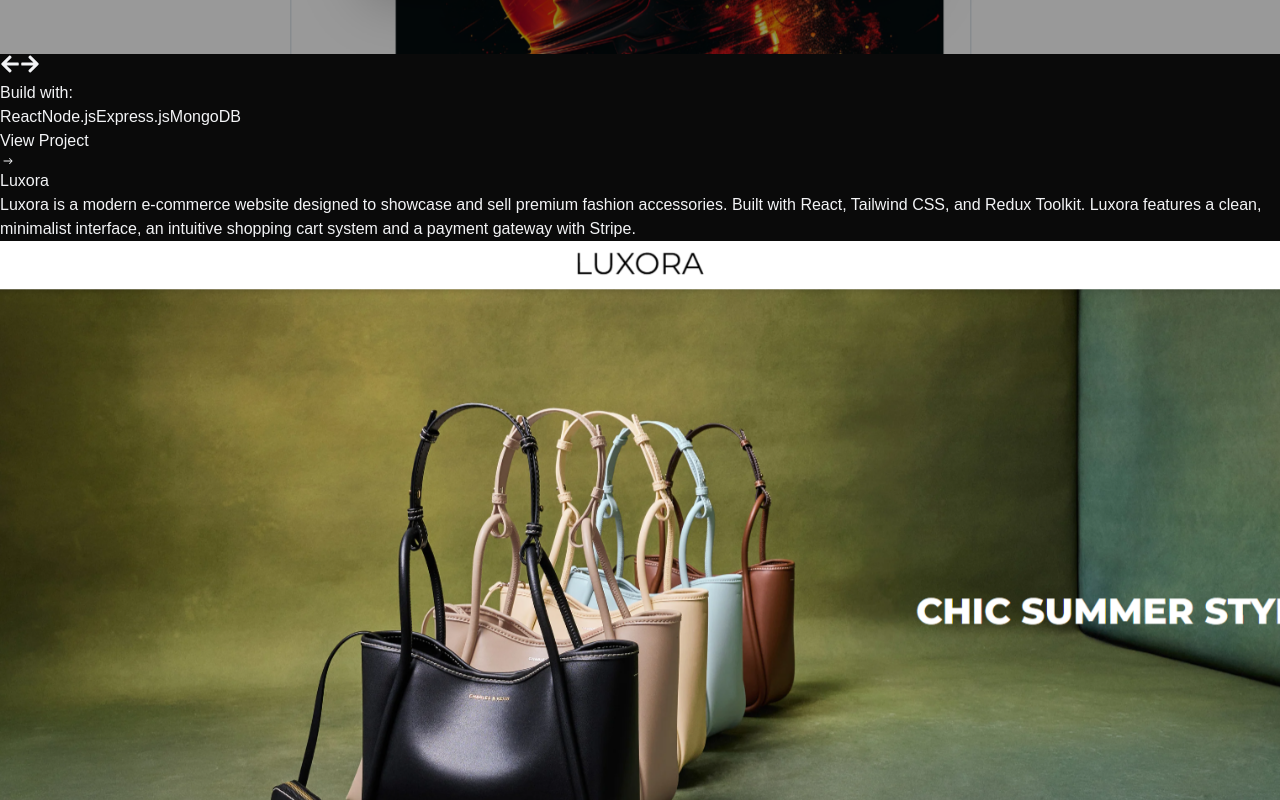
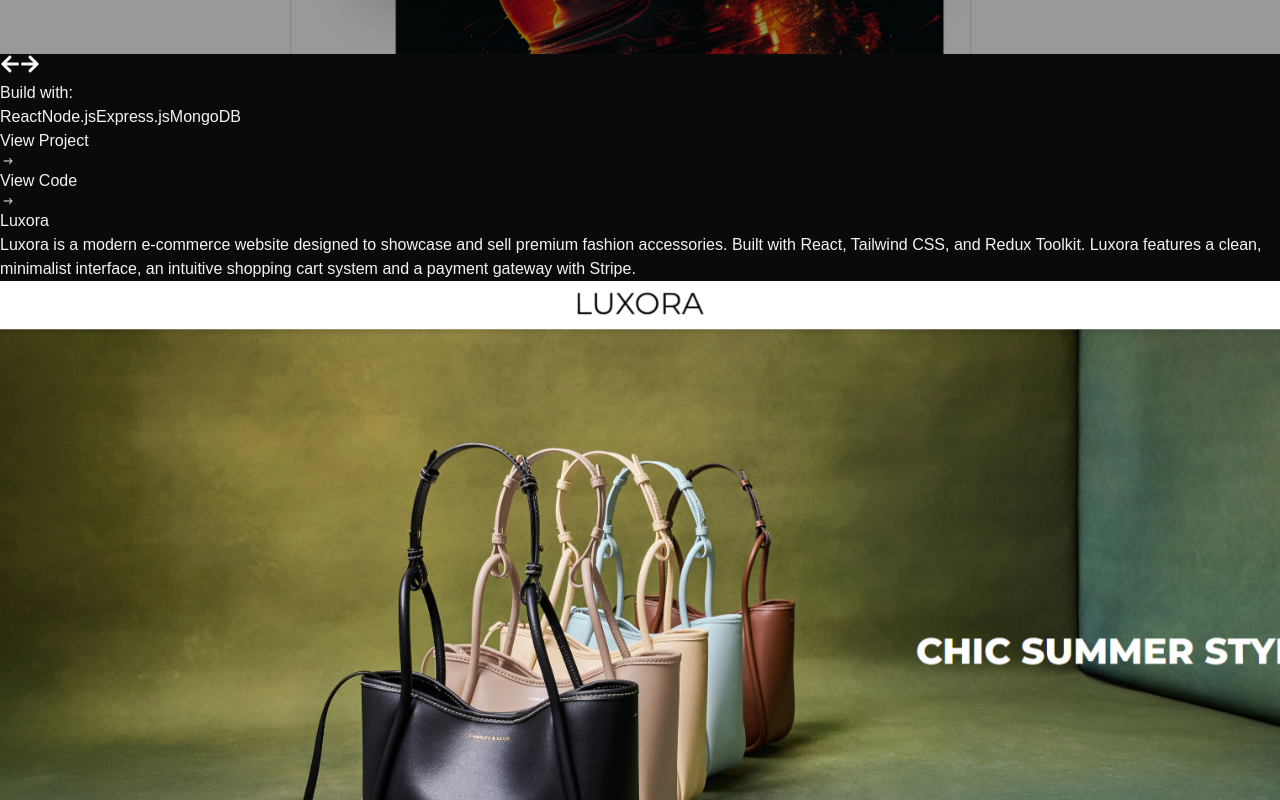
Before and after one commit to codewilson64/wilsonportfolio, a React (Vite) app: page / in a window 1280 px wide. Shown: the part 2520-3320 px from the top of the page. Built offline with nearby package versions, Linux system fonts and the light colour scheme.

Commit message:
add code link to the projects

```diff
--- a/src/components/sections/Projects.jsx
+++ b/src/components/sections/Projects.jsx
@@ -50,6 +50,7 @@ const Projects = () => {
                 }
               </div>
 
+              <div className='flex items-center gap-6'>
                 <div className='flex items-center justify-between'>
                   <a
                     href="https://chatgram-jrfg.onrender.com/"
@@ -61,6 +62,20 @@ const Projects = () => {
                     <IoIosArrowRoundForward className='text-blue-400'/>
                   </div>
                   </a>
+                </div>
+
+                <div className='flex items-center justify-between'>
+                  <a
+                    href="https://github.com/codewilson64/socialmedia"
+                    target="_blank"
+                    className='text-blue-400 hover:text-blue-300 transition-colors my-4'
+                  >
+                  <div className='flex items-center gap-1'>
+                    <p>View Code</p>
+                    <IoIosArrowRoundForward className='text-blue-400'/>
+                  </div>
+                  </a>
+                </div>
               </div>
             </div>
 
@@ -85,6 +100,7 @@ const Projects = () => {
                 }
               </div>
 
+              <div className='flex items-center gap-6'>
                 <div className='flex items-center justify-between'>
                   <a
                     href="https://luxorastore.vercel.app/"
@@ -96,6 +112,20 @@ const Projects = () => {
                     <IoIosArrowRoundForward className='text-blue-400'/>
                   </div>
                   </a>
+                </div>
+
+                <div className='flex items-center justify-between'>
+                  <a
+                    href="https://github.com/codewilson64/luxora-app"
+                    target="_blank"
+                    className='text-blue-400 hover:text-blue-300 transition-colors my-4'
+                  >
+                  <div className='flex items-center gap-1'>
+                    <p>View Code</p>
+                    <IoIosArrowRoundForward className='text-blue-400'/>
+                  </div>
+                  </a>
+                </div>
               </div>
             </div>
 
@@ -120,6 +150,7 @@ const Projects = () => {
                 }
               </div>
 
+              <div className='flex items-center gap-6'>
                 <div className='flex items-center justify-between'>
                   <a
                     href="https://chatfriends-2a53.onrender.com"
@@ -132,6 +163,20 @@ const Projects = () => {
                   </div>
                   </a>
                 </div>
+
+                <div className='flex items-center justify-between'>
+                  <a
+                    href="https://github.com/codewilson64/chatfriends"
+                    target="_blank"
+                    className='text-blue-400 hover:text-blue-300 transition-colors my-4'
+                  >
+                  <div className='flex items-center gap-1'>
+                    <p>View Code</p>
+                    <IoIosArrowRoundForward className='text-blue-400'/>
+                  </div>
+                  </a>
+                </div>
+              </div>
             </div>
 
         </div>
```
Lines whose indentation alone changed are shown as unchanged.
